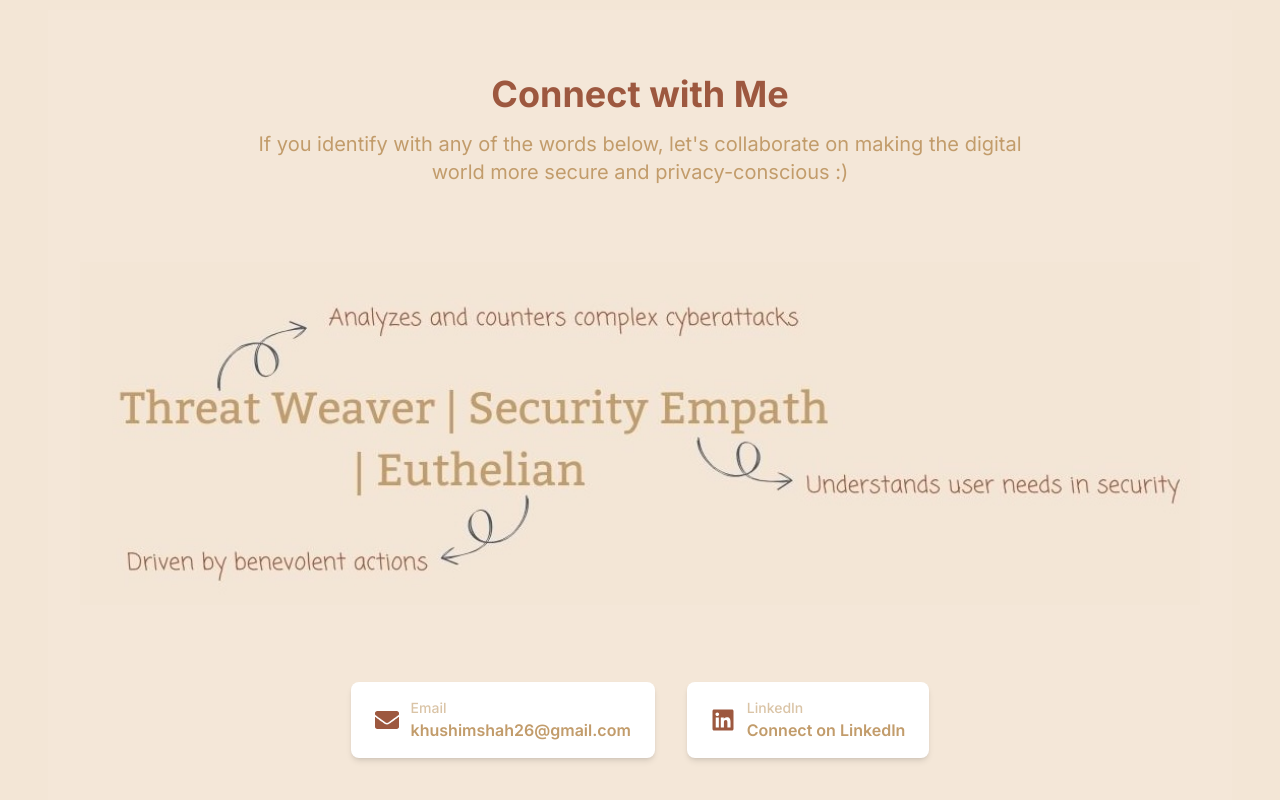
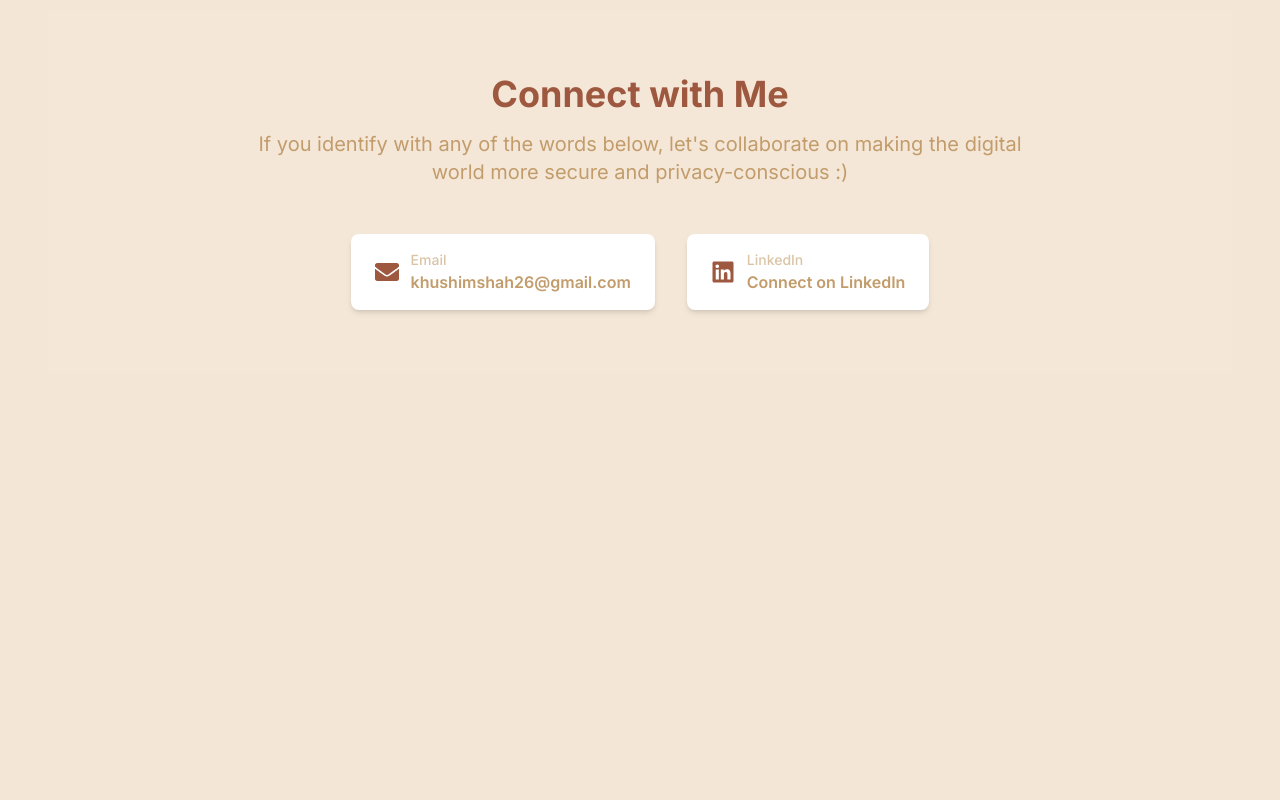
Before and after one commit to khushi2609/khushimshah_website, a Next.js app: page / in a window 1280 px wide. Shown: the part 1256-2056 px from the top of the page. After the commit the page ends 1694 px from the top, so only its background shows below. Built offline with nearby package versions, Linux system fonts and the light colour scheme.

Commit message:
Update page.tsx

```diff
--- a/src/app/page.tsx
+++ b/src/app/page.tsx
@@ -136,22 +136,6 @@ export default function Home() {
               If you identify with any of the words below, let&apos;s collaborate on making the digital world more secure and privacy-conscious :)
             </p>
           </div>
-      {/* Professional Title Section */}
-            <div className="space-y-12 mb-12">
-              <div className="relative flex justify-center items-center">
-                <div className="relative w-full h-[400px] flex justify-center items-center">
-                  <Image
-                    src="/home/Intro.jpg"
-                    alt="Information Security Professional | Usable Security Enthusiast | Euthelian"
-                    fill
-                    className="object-contain"
-                    priority
-                    quality={100}
-                    sizes="(max-width: 1024px) 100vw, 800px"
-                  />
-                </div>
-              </div>
-            </div>
 
           <div className="flex justify-center gap-8 flex-wrap">
             <a
```
